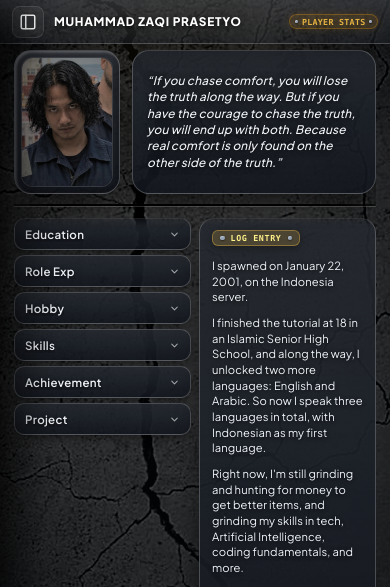
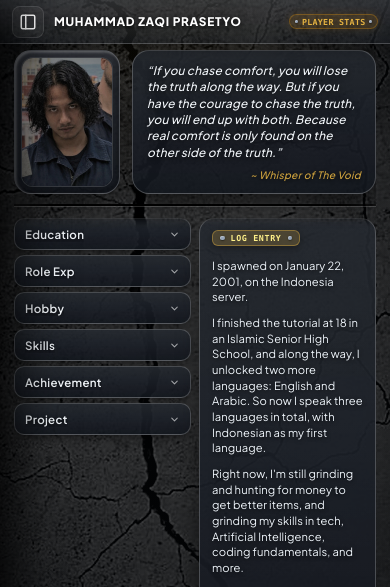
Before and after one commit to mjurran-zaba/MOEZAQ, an Astro site: page / in a window 390 px wide. Shown: the top 587 px of the page. Built offline with nearby package versions, Linux system fonts and the light colour scheme; Astro itself is replaced by a stand-in of ours.

Commit message:
feat(ui): update drawer width to 78vw standard and add Whisper of The Void cite to hero card

```diff
--- a/src/pages/index.astro
+++ b/src/pages/index.astro
@@ -417,13 +417,14 @@ const baseUrl = import.meta.env.BASE_URL.replace(/\/$/, "");
       position: fixed;
       top: 0;
       left: 0;
-      width: min(270px, 47.5vw);
+      width: min(320px, 78vw);
       height: 100vh;
+      height: 100dvh;
       z-index: 100;
       display: flex;
       flex-direction: column;
       justify-content: space-between;
-      padding: 18px 12px;
+      padding: 18px 16px;
       transform: translate3d(-100%, 0, 0);
       transition: transform 0.32s cubic-bezier(0.16, 1, 0.3, 1);
       overflow-x: hidden;
@@ -1874,6 +1875,19 @@ const baseUrl = import.meta.env.BASE_URL.replace(/\/$/, "");
       text-shadow: 0 1px 6px rgba(0, 0, 0, 0.85);
     }
 
+    .about-hero-author {
+      display: block;
+      margin-top: 10px;
+      text-align: right;
+      font-style: italic;
+      font-size: 0.72rem;
+      font-weight: 500;
+      color: var(--c-accent-amber);
+      letter-spacing: 0.03em;
+      opacity: 0.90;
+      text-shadow: 0 1px 4px rgba(0, 0, 0, 0.85);
+    }
+
     /*
       Clipping Horizon Divider: Razor-sharp glowing threshold that "swallows"
       content scrolling beneath it.
@@ -2879,6 +2893,14 @@ const baseUrl = import.meta.env.BASE_URL.replace(/\/$/, "");
       .about-hero-quote {
         font-size: 0.74rem;
         line-height: 1.38;
+      }
+      .about-hero-author {
+        margin-top: 7px;
+        font-size: 0.64rem;
+      }
+      .drawer-panel {
+        width: min(300px, 78vw);
+        padding: 16px 14px;
       }
       #about-divider-top {
         margin-top: 10px;
@@ -3162,6 +3184,7 @@ const baseUrl = import.meta.env.BASE_URL.replace(/\/$/, "");
             <p class="about-hero-quote">
               &ldquo;If you chase comfort, you will lose the truth along the way. But if you have the courage to chase the truth, you will end up with both. Because real comfort is only found on the other side of the truth.&rdquo;
             </p>
+            <cite class="about-hero-author">~ Whisper of The Void</cite>
           </div>
         </div>
 
```
